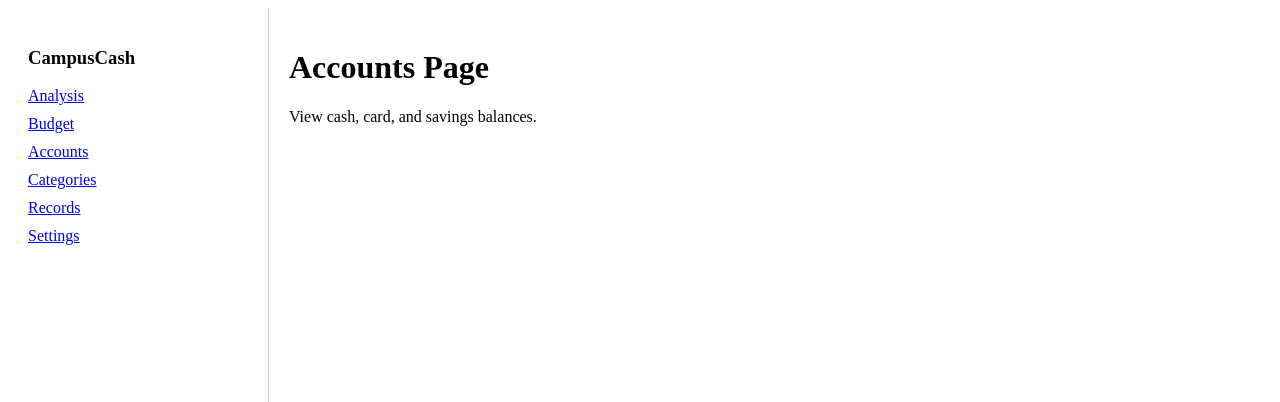
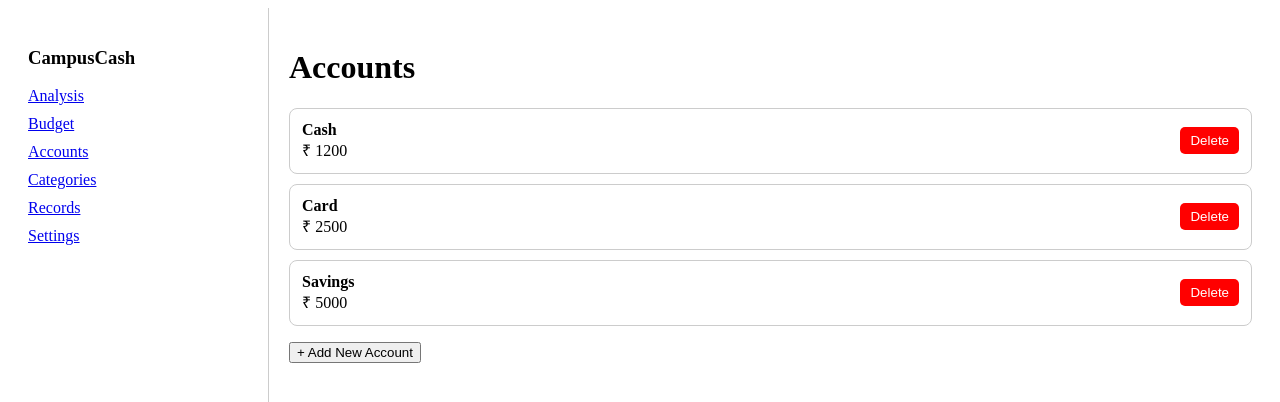
Before and after one commit to liaphilip/CampusCash, a React app in the folder frontend/: page /accounts in a window 1280 px wide. Shown: the top 402 px of the page. Built offline with nearby package versions, Linux system fonts and the light colour scheme; the HTML template or start-up script is replaced by a standard one.

Commit message:
account page added

```diff
--- a/frontend/src/pages/Accounts/Accounts.jsx
+++ b/frontend/src/pages/Accounts/Accounts.jsx
@@ -1,8 +1,127 @@
+import { useState } from "react";
+
 export default function Accounts() {
+  const [accounts, setAccounts] = useState([
+    { id: 1, name: "Cash", balance: 1200 },
+    { id: 2, name: "Card", balance: 2500 },
+    { id: 3, name: "Savings", balance: 5000 },
+  ]);
+
+  const [showForm, setShowForm] = useState(false);
+  const [name, setName] = useState("");
+  const [balance, setBalance] = useState("");
+
+  const addAccount = () => {
+    if (!name || balance === "") return;
+
+    // prevent duplicate names
+    if (accounts.some(acc => acc.name.toLowerCase() === name.toLowerCase())) {
+      alert("Account already exists");
+      return;
+    }
+
+    const newAccount = {
+      id: Date.now(),
+      name,
+      balance: Number(balance),
+    };
+
+    setAccounts([...accounts, newAccount]);
+    setName("");
+    setBalance("");
+    setShowForm(false);
+  };
+
+  const deleteAccount = (id, name) => {
+    const confirmDelete = window.confirm(
+      `Are you sure you want to delete the "${name}" account?`
+    );
+
+    if (!confirmDelete) return;
+
+    setAccounts(accounts.filter(acc => acc.id !== id));
+  };
+
   return (
     <div>
-      <h1>Accounts Page</h1>
-      <p>View cash, card, and savings balances.</p>
+      <h1>Accounts</h1>
+
+      {/* Accounts List */}
+      <ul style={{ listStyle: "none", padding: 0 }}>
+        {accounts.map(account => (
+          <li
+            key={account.id}
+            style={{
+              display: "flex",
+              justifyContent: "space-between",
+              alignItems: "center",
+              padding: "12px",
+              marginBottom: "10px",
+              border: "1px solid #ccc",
+              borderRadius: "8px",
+            }}
+          >
+            <div>
+              <strong>{account.name}</strong>
+              <div>₹ {account.balance}</div>
+            </div>
+
+            <button
+              onClick={() => deleteAccount(account.id, account.name)}
+              style={{
+                background: "red",
+                color: "white",
+                border: "none",
+                padding: "6px 10px",
+                borderRadius: "5px",
+                cursor: "pointer",
+              }}
+            >
+              Delete
+            </button>
+          </li>
+        ))}
+      </ul>
+
+      {/* Add Account */}
+      <button onClick={() => setShowForm(true)}>
+        + Add New Account
+      </button>
+
+      {showForm && (
+        <div
+          style={{
+            marginTop: "15px",
+            padding: "15px",
+            border: "1px solid #ccc",
+            borderRadius: "8px",
+          }}
+        >
+          <input
+            type="text"
+            placeholder="Account name"
+            value={name}
+            onChange={(e) => setName(e.target.value)}
+            style={{ display: "block", marginBottom: "10px", width: "100%" }}
+          />
+
+          <input
+            type="number"
+            placeholder="Initial balance"
+            value={balance}
+            onChange={(e) => setBalance(e.target.value)}
+            style={{ display: "block", marginBottom: "10px", width: "100%" }}
+          />
+
+          <button onClick={addAccount}>Save</button>
+          <button
+            onClick={() => setShowForm(false)}
+            style={{ marginLeft: "10px" }}
+          >
+            Cancel
+          </button>
+        </div>
+      )}
     </div>
   );
 }
```
